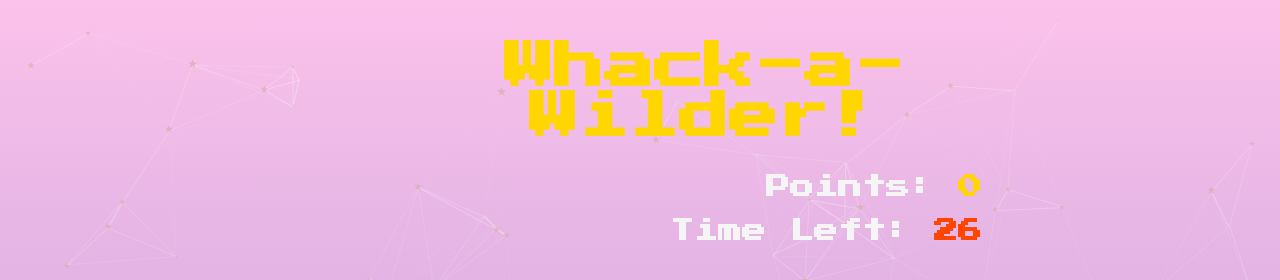
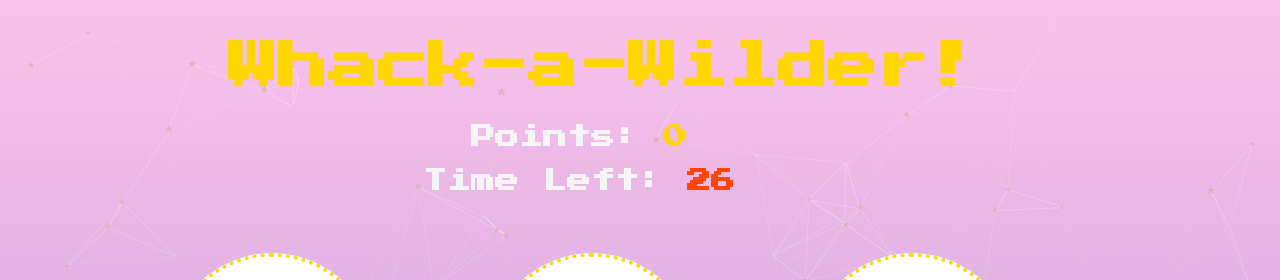
Before and after one commit to AlenaNik/pacmanhackaton, a website: page index.html in a window 1280 px wide. Shown: the top 280 px of the page. Drawn offline with nearby package versions, Linux system fonts and the light colour scheme; animation ran at ten frames a second.

Commit message:
margin text

```diff
--- a/mystyle.css
+++ b/mystyle.css
@@ -26,6 +26,7 @@ h1 {
   font-family: "Press Start 2P", cursive;
   text-align: center;
   margin: 0px 250px;
+  margin-left: 100px;
 }
 
 .encima {
@@ -38,13 +39,13 @@ h1 {
 }
 
 h2.points {
-  text-align: end;
+  text-align: center;
   margin-right: 3rem;
   color: whitesmoke;
 }
 
 h2.time {
-  text-align: end;
+  text-align: center;
   margin-right: 3rem;
   color: whitesmoke;
 }
```
